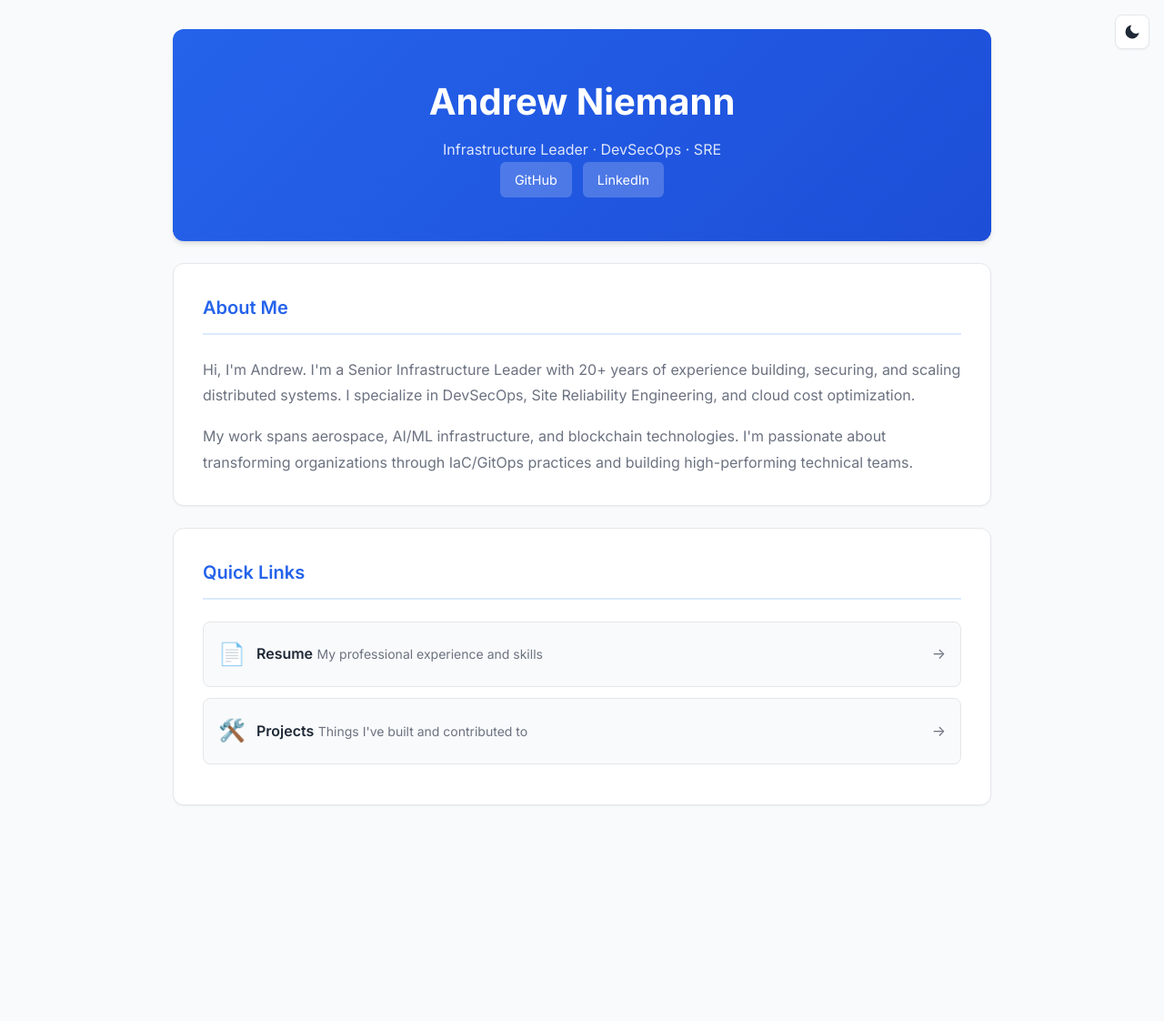
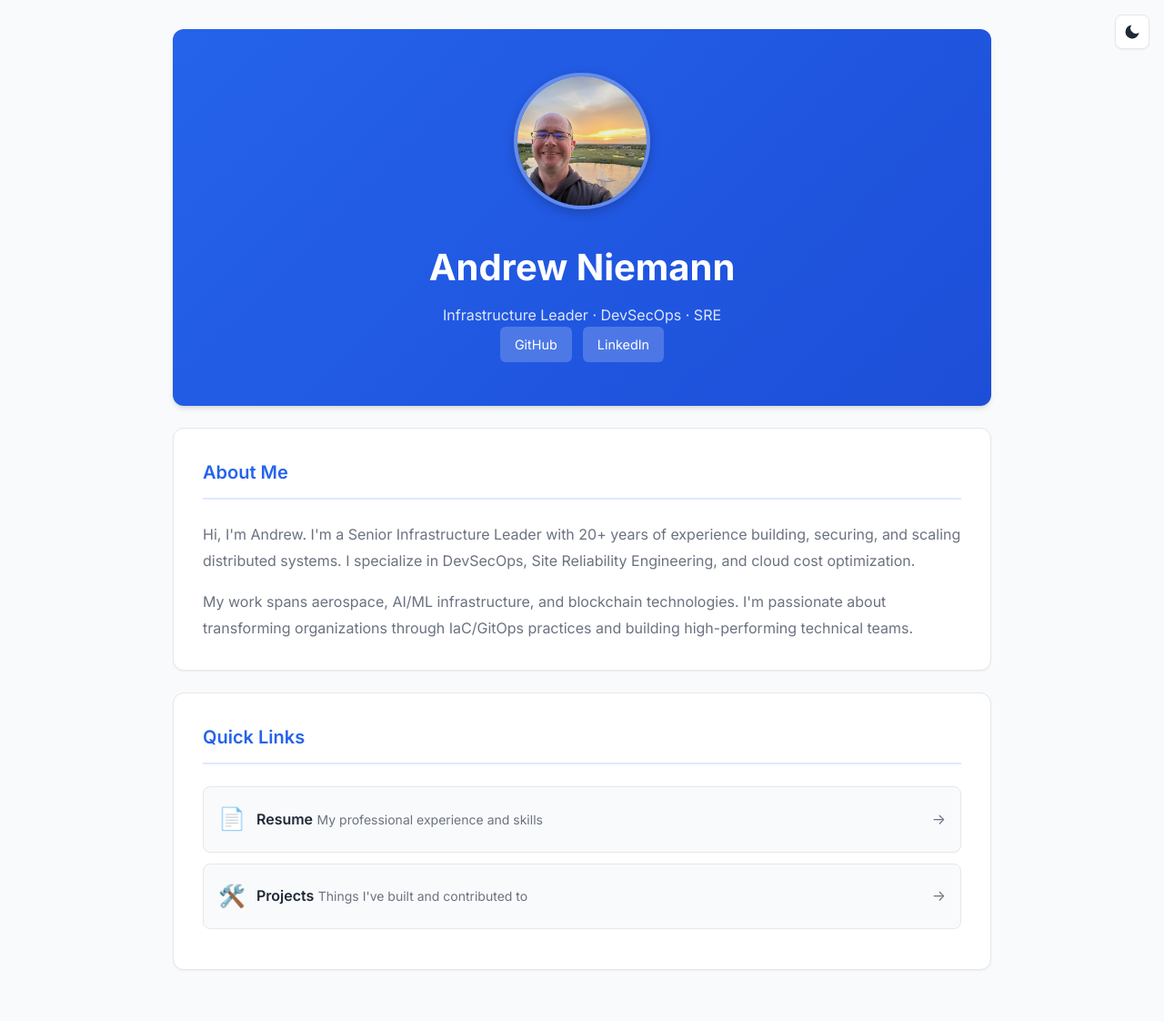
Before and after one commit to w0077h47/w0077h47.github.io, a Jekyll site: the page built from index.md, in a window 1280 px wide. Shown: the whole page at 91% size. Built offline with Jekyll 4.4.1, drawn with Linux system fonts in a browser that asks for light colours; before the commit the page ends 941 px from its top, so only the background shows below that.

Commit message:
feat: add profile photo to homepage
- Strip all EXIF/PII metadata from image
- Move image to assets/images directory
- Add circular profile photo with styling
- Display photo in header card on index page

Co-Authored-By: Claude Opus 4.5 <noreply@anthropic.com>

```diff
--- a/_layouts/default.html
+++ b/_layouts/default.html
@@ -89,6 +89,17 @@
     .theme-toggle .moon-icon { display: block; }
     [data-theme="dark"] .theme-toggle .sun-icon { display: block; }
     [data-theme="dark"] .theme-toggle .moon-icon { display: none; }
+
+    /* Profile Photo */
+    .profile-photo {
+      width: 150px;
+      height: 150px;
+      border-radius: 50%;
+      object-fit: cover;
+      border: 4px solid rgba(255, 255, 255, 0.3);
+      margin-bottom: 1.5rem;
+      box-shadow: 0 4px 12px rgba(0, 0, 0, 0.2);
+    }
 
     /* Header Card */
     .header-card {
--- a/index.md
+++ b/index.md
@@ -4,6 +4,7 @@ title: Home
 ---
 
 <header class="header-card">
+  <img src="assets/images/andrew.jpeg" alt="Andrew Niemann" class="profile-photo">
   <h1>Andrew Niemann</h1>
   <p class="subtitle">Infrastructure Leader &middot; DevSecOps &middot; SRE</p>
   <div class="contact-links">
```
Also changed, not shown: assets/images/andrew.jpeg (added).
